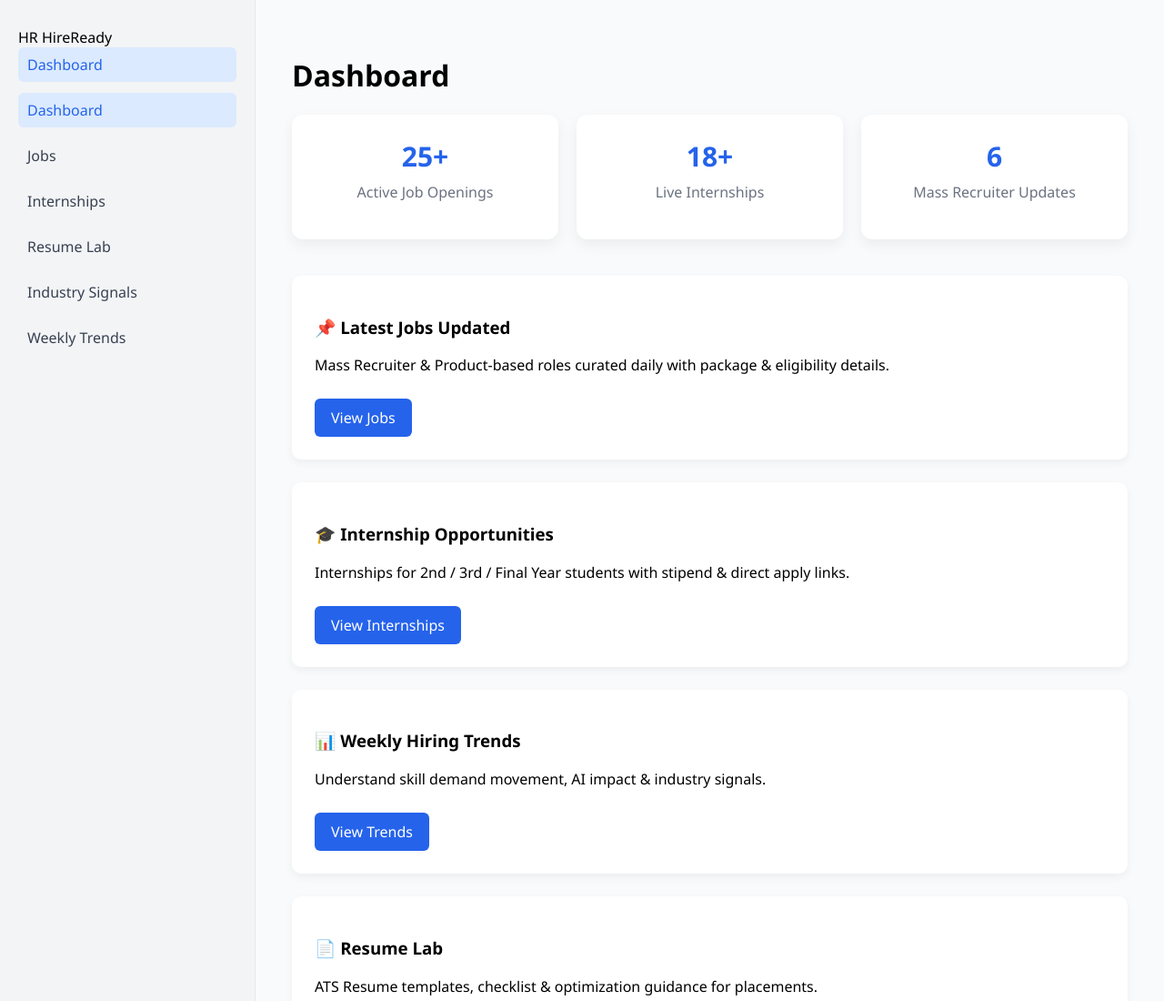
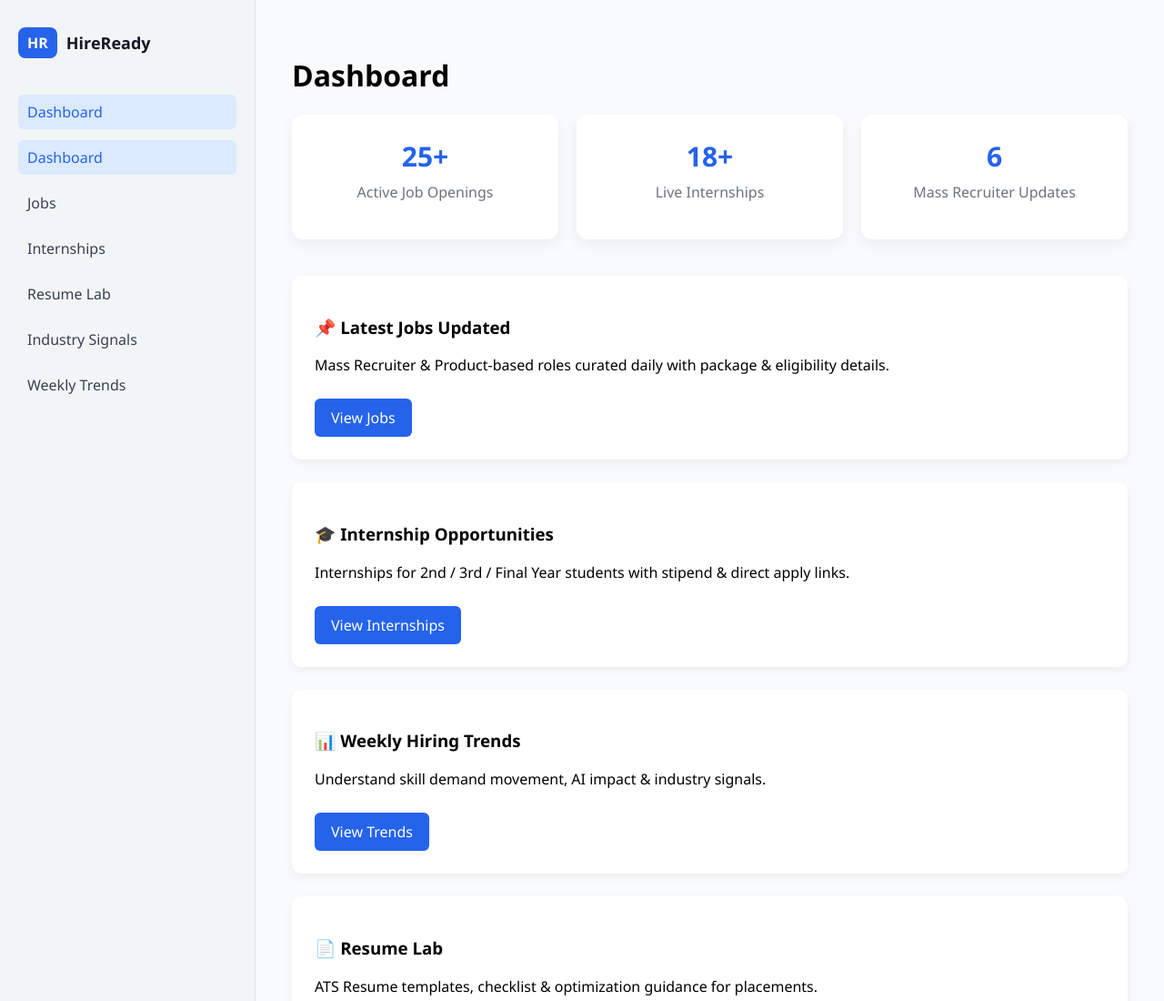
Before and after one commit to ankurbhardwajkiet/hireready-tech, a plain HTML site: page index.html in a window 1280 px wide. Shown: the top 1100 px of the page at 91% size. Drawn offline with Linux system fonts and the light colour scheme.

Commit message:
Update style.css

```diff
--- a/style.css
+++ b/style.css
@@ -107,3 +107,24 @@ body {
     margin-top: 8px;
     color: #6b7280;
 }
+
+.logo {
+    display: flex;
+    align-items: center;
+    gap: 10px;
+    margin-bottom: 40px;
+}
+
+.logo-icon {
+    background: #2563eb;
+    color: white;
+    padding: 6px 10px;
+    border-radius: 8px;
+    font-weight: 700;
+}
+
+.logo-text {
+    font-size: 18px;
+    font-weight: 600;
+    color: #111827;
+}
```
